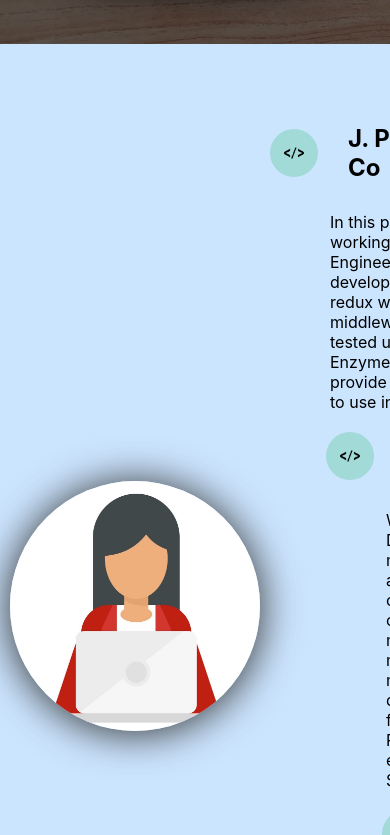
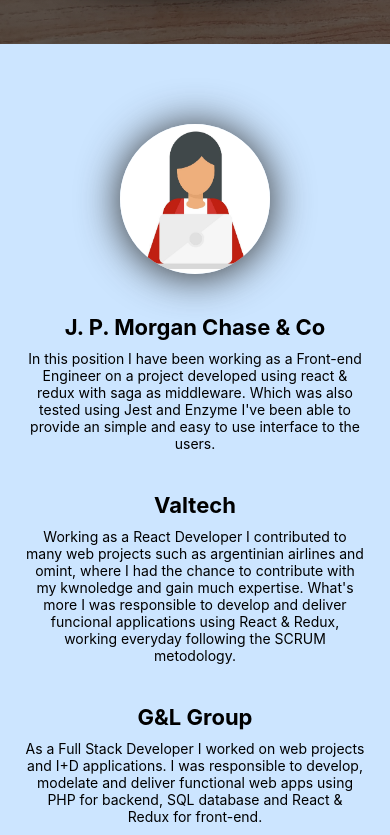
Before and after one commit to melisa-abuin/my-resume-online, a Next.js app: page / in a window 390 px wide. Shown: the part 2900-3735 px from the top of the page. Built offline with nearby package versions, Linux system fonts and the light colour scheme.

Commit message:
add media queries for w.e. section

```diff
--- a/components/work-experience-section/background/styles.js
+++ b/components/work-experience-section/background/styles.js
@@ -3,14 +3,15 @@ import styled from 'styled-components'
 import { PageSection } from '../../common'
 
 export const Container = styled.div`
-  width: 100%;
-  max-width: 1300px;
   z-index: 1;
   flex-direction: row;
   align-items: center;
   display: flex;
-  margin-left: 20px;
   box-sizing: border-box;
+
+  ${MediaQueries.mobile`
+    flex-direction: column;
+  `};
 `
 
 export const Group = styled.div`
@@ -22,13 +23,15 @@ export const Image = styled.img`
   height: 250px;
   width: 250px;
   box-shadow: 0px 2px 40px 1px ${({ theme }) => theme.colors.gray};
+
+  ${MediaQueries.mobile`
+    height: 150px;
+    width: 150px;
+  `};
 `
 export const Wrapper =  styled(PageSection)`
-  width: 100%;
   position: relative;
   padding: 80px 0;
-  background-color: #cce5ff;
-  display: flex;
+  background-color:  ${({ theme }) => theme.colors.onahau};
   overflow: hidden;
-  justify-content: center;
 `
--- a/components/work-experience-section/job-description/styles.js
+++ b/components/work-experience-section/job-description/styles.js
@@ -6,6 +6,11 @@ export const Container = styled.div`
   flex-direction: column;
   width: 100%;
   margin-left: ${({ additionalMargin }) => `calc(10px + ${additionalMargin}px)` };
+
+  ${MediaQueries.mobile`
+    margin-left: 0;
+    text-align: center;
+  `};
 `
 
 export const Title = styled.label`
@@ -13,11 +18,23 @@ export const Title = styled.label`
   margin-left: 30px;
   cursor: pointer;
   font-weight: bold;
+
+  ${MediaQueries.mobile`
+    margin-left: 0;
+    margin-top: 40px;
+    font-size: ${({ theme }) => theme.fonts.medium2};
+  `};
+
 `
 export const Body = styled.div`
   max-width: 650px;
   padding: 20px 60px;
   font-size: ${({ theme }) => theme.fonts.small6};
+
+  ${MediaQueries.mobile`
+    padding: 0 25px;
+    font-size: ${({ theme }) => theme.fonts.small4};
+  `};
 `
 export const Icon = styled.img`
   height: 20px;
@@ -25,6 +42,10 @@ export const Icon = styled.img`
   background-color: ${({ theme }) => theme.colors.aquamarine};
   padding: 14px;
   border-radius: 50%;
+
+  ${MediaQueries.mobile`
+    display: none;
+  `};
 `
 export const Header = styled.div`
   display: flex;
@@ -34,4 +55,8 @@ export const Header = styled.div`
   overflow-x: hidden;
   position: relative;
   padding-bottom: 10px;
+
+  ${MediaQueries.mobile`
+    justify-content: center;
+  `};
 `
--- a/theme/index.js
+++ b/theme/index.js
@@ -8,6 +8,7 @@ const theme = {
     cobalt: '#003DB3',
     gray: '#333333',
     mercury: '#F7F7F7',
+    onahau: '#CCE5FF',
     transparent: 'inherit',
     white: '#FFFFFF'
   },
```
